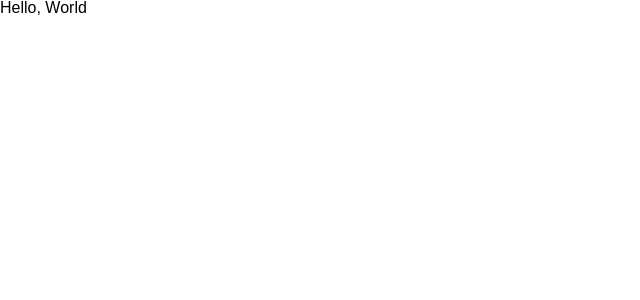
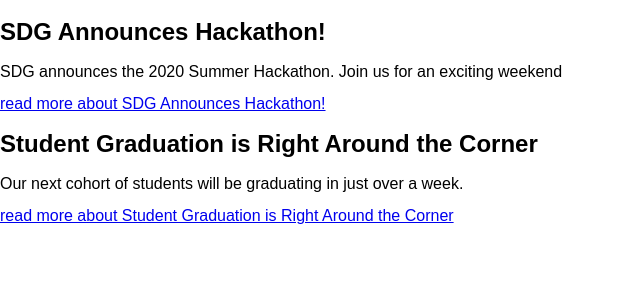
Before and after one commit to Amheisern/ReactArticles, a React (Vite) app: page / in a window 1280 px wide. Shown: the top 300 px of the page, without its empty margins (0-640 px from the left). Built offline with nearby package versions, Linux system fonts and the light colour scheme.

Commit message:
copy and paste sample HTML

```diff
--- a/src/App.tsx
+++ b/src/App.tsx
@@ -1,5 +1,31 @@
 import React from 'react'
 
 export function App() {
-  return <div>Hello, World </div>
+  return (
+    <div className="all-main-content">
+      <main>
+        <article className="intro-article">
+          <h2 className="article-title">SDG Announces Hackathon!</h2>
+          <p>
+            SDG announces the 2020 Summer Hackathon. Join us for an exciting
+            weekend
+          </p>
+          <a className="read-more" href="#here">
+            read more about SDG Announces Hackathon!
+          </a>
+        </article>
+        <article className="intro-article">
+          <h2 className="article-title">
+            Student Graduation is Right Around the Corner
+          </h2>
+          <p>
+            Our next cohort of students will be graduating in just over a week.
+          </p>
+          <a className="read-more" href="#here">
+            read more about Student Graduation is Right Around the Corner
+          </a>
+        </article>
+      </main>
+    </div>
+  )
 }
```
